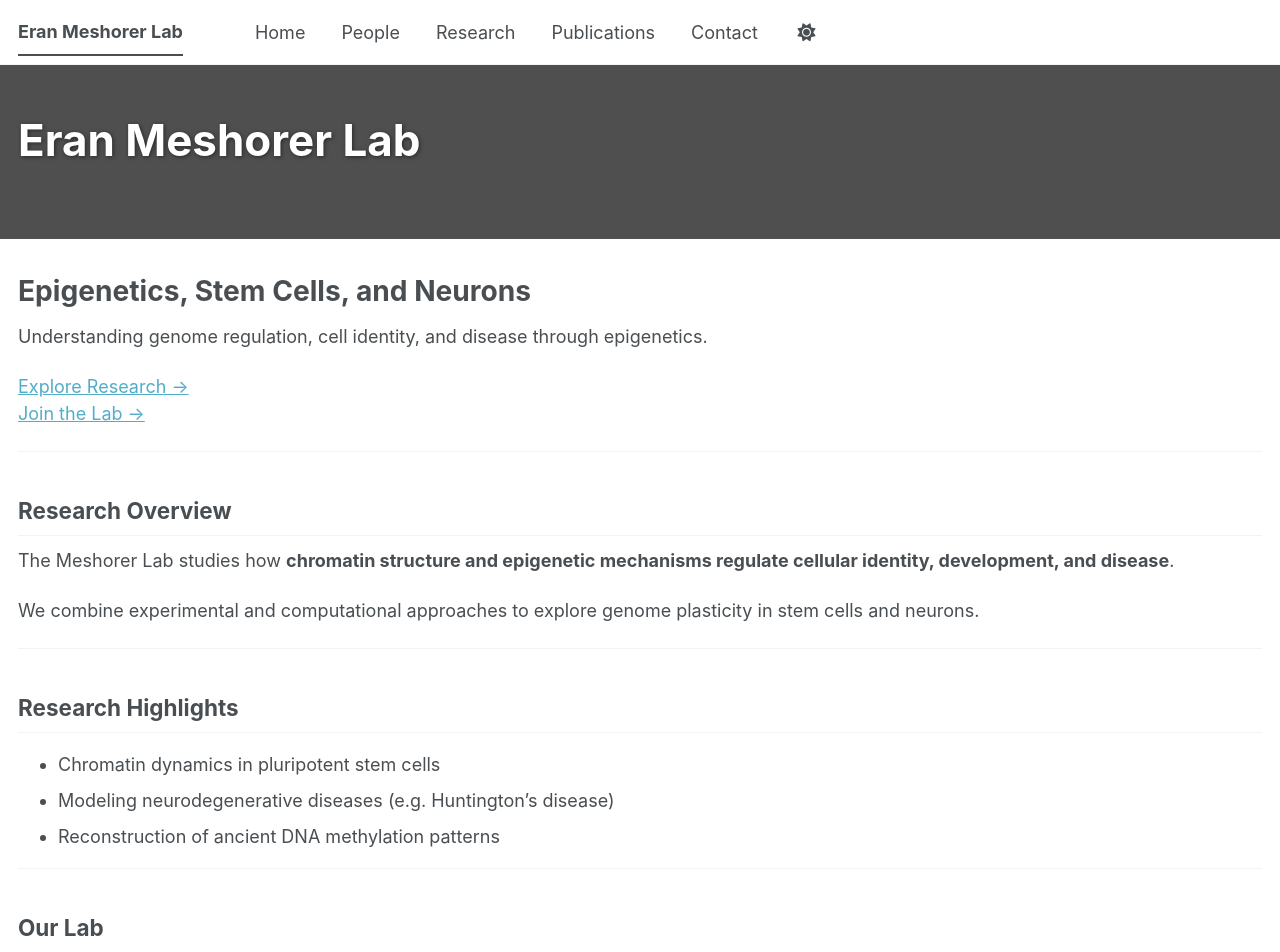
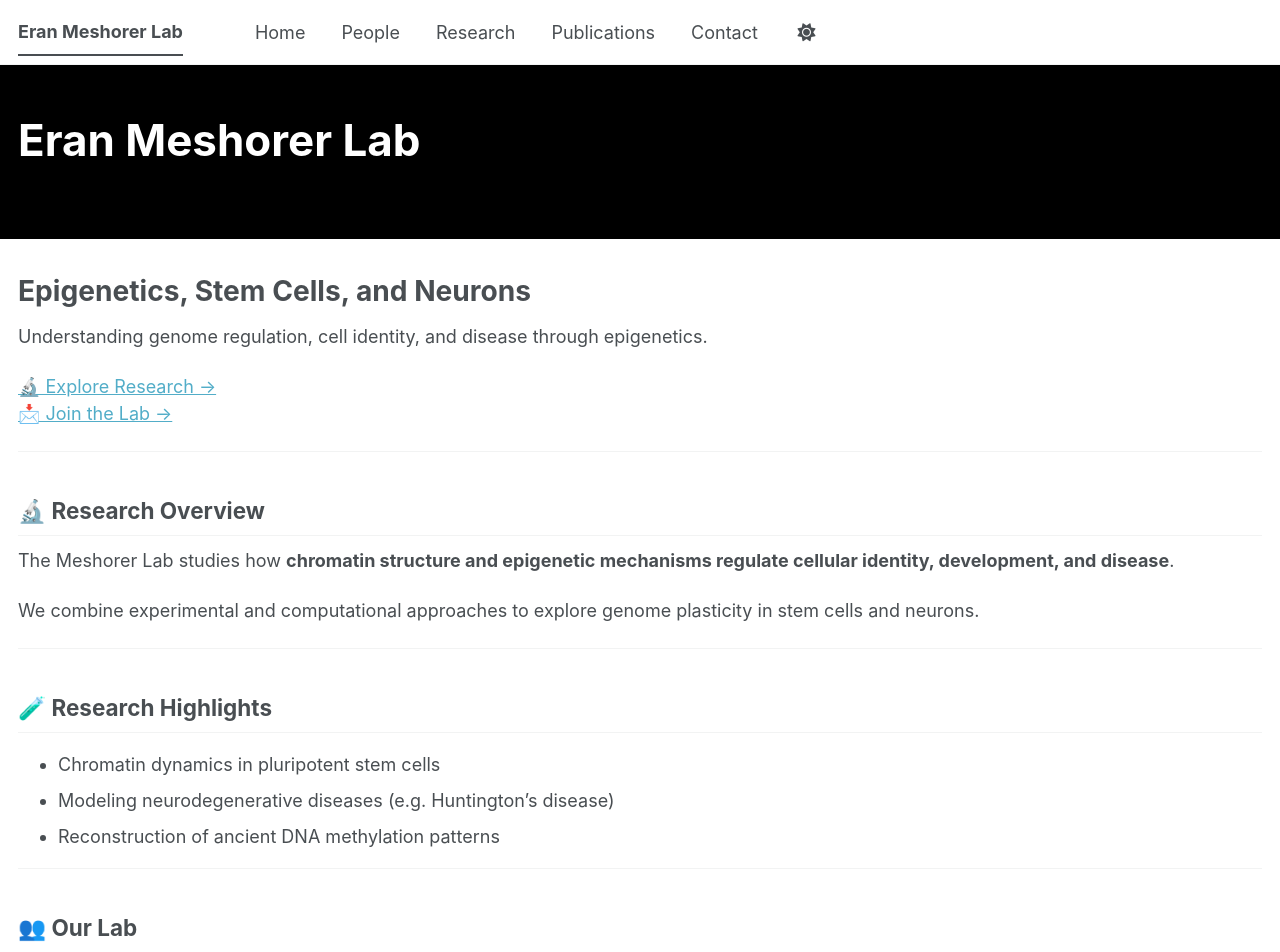
Before and after one commit to Liora347/labwebsite, a Jekyll site: the page built from index.md, in a window 1280 px wide and 1400 px high. Shown: the top 952 px of the window. Built offline with Jekyll 4.4.1, drawn with Linux system fonts in a browser that asks for light colours; a script bundle is joined from its source files by our own code; library files that are not in the unit come from our copies; grey boxes are pictures that could not be loaded.

Commit message:
Update index.md

```diff
--- a/index.md
+++ b/index.md
@@ -5,19 +5,19 @@ permalink: /
 header:
   overlay_color: "#000"
   overlay_filter: 0.5
-  overlay_image: /images/lab.jpg
+  overlay_image: /images/meshorer-lab.jpg
 ---
 
 # Epigenetics, Stem Cells, and Neurons
 
 Understanding genome regulation, cell identity, and disease through epigenetics.
 
-[ Explore Research →](/research/)
-[ Join the Lab →](/contact/)
+[🔬 Explore Research →](/research/)
+[📩 Join the Lab →](/contact/)
 
 ---
 
-## Research Overview
+## 🔬 Research Overview
 
 The Meshorer Lab studies how **chromatin structure and epigenetic mechanisms regulate cellular identity, development, and disease**.
 
@@ -25,7 +25,7 @@ We combine experimental and computational approaches to explore genome plasticit
 
 ---
 
-## Research Highlights
+## 🧪 Research Highlights
 
 - Chromatin dynamics in pluripotent stem cells
 - Modeling neurodegenerative diseases (e.g. Huntington’s disease)
@@ -33,14 +33,14 @@ We combine experimental and computational approaches to explore genome plasticit
 
 ---
 
-## Our Lab
+## 👥 Our Lab
 
-![Lab Photo](/images/lab_group.jpg)
+![Lab Photo](/images/meshorer-lab.jpg)
 
 ---
 
-## Join Us
+## 📢 Join Us
 
 We are always looking for motivated students and researchers.
 
-**eran.meshorer@mail.huji.ac.il**
+📩 **eran.meshorer@mail.huji.ac.il**
```
